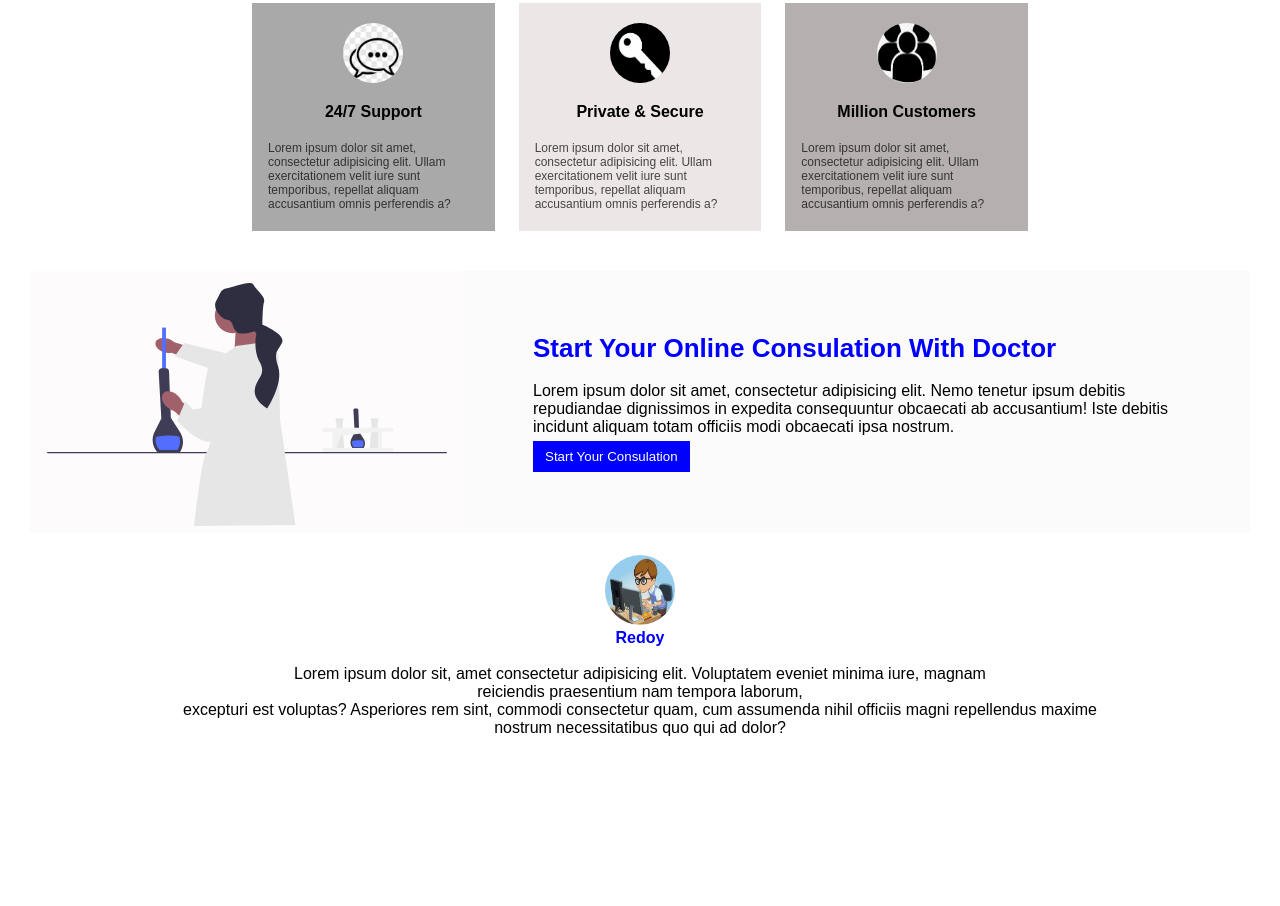
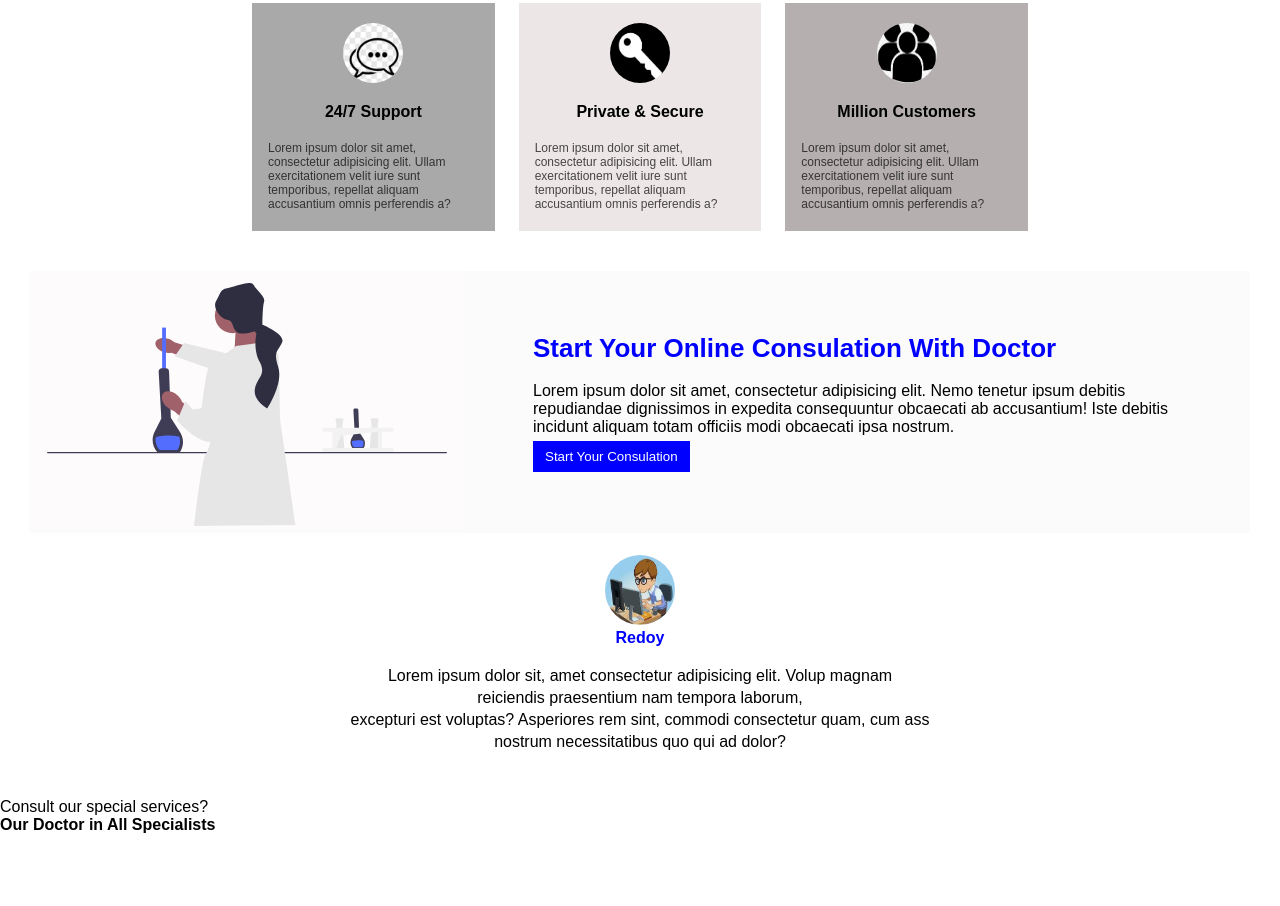
Before and after one commit to redoyhossin/Public-Hospital, a plain HTML site: page index.html in a window 1280 px wide. Shown: the part 665-1571 px from the top of the page. Before the commit the page ends 1402 px from the top, so only its background shows below. Drawn offline with Linux system fonts and the light colour scheme.

Commit message:
About_me

```diff
--- a/index.html
+++ b/index.html
@@ -157,19 +157,51 @@
                     Redoy
                 </h4>
                 <br>
-                <p>Lorem ipsum dolor sit, amet consectetur adipisicing elit. Voluptatem eveniet minima iure,
+                <p style="line-height: 22px;">Lorem ipsum dolor sit, amet consectetur adipisicing elit. Volup
                     magnam <br> reiciendis praesentium nam tempora laborum, <br> excepturi est
-                    voluptas? Asperiores rem sint, commodi consectetur quam, cum assumenda nihil officiis magni
-                    repellendus maxime <br> nostrum necessitatibus
+                    voluptas? Asperiores rem sint, commodi consectetur quam, cum ass <br> nostrum necessitatibus
                     quo
                     qui ad dolor?</p>
             </div>
         </section>
 
 
+
+
         <!---------------------------------------------
                         About_me
 ----------------------------------------------------------------------------------->
+
+
+        <!-- Specialists--------------------/***********/ -->
+
+        <section class="Specialists">
+            <div class="Specialists_text">
+                <p>
+                    Consult our special services?
+
+                </p>
+                <h4>
+                    Our Doctor in All Specialists
+                </h4>
+            </div>
+
+            <div class="Specialists_head">
+                <div>
+                    <img src="" alt="">
+                </div>
+                <div>
+                    <img src="" alt="">
+                </div>
+                <div>
+                    <img src="" alt="">
+                </div>
+                <div>
+                    <img src="" alt="">
+                </div>
+            </div>
+        </section>
+        <!-- Specialists--------------------/***********/ -->
 
     </main>
 
--- a/style.css
+++ b/style.css
@@ -178,10 +178,11 @@ about_us
 /**************
  Consulation ********************/
 
- .Consulation_main{
-    background-color:rgba(236, 231, 226, 0.158) ;
+.Consulation_main {
+    background-color: rgba(236, 231, 226, 0.158);
 
 }
+
 .Consulation_main {
 
     margin: 22px 30px;
@@ -193,18 +194,19 @@ about_us
 
 
 
-.Consulation_text{
+.Consulation_text {
     padding-right: 80px;
 
 }
-.Consulation_text h3{
-  margin-bottom: 18px;
-  color: blue;
-  font-size: 26px;
+
+.Consulation_text h3 {
+    margin-bottom: 18px;
+    color: blue;
+    font-size: 26px;
 
 }
 
-.Consulation_btn{
+.Consulation_btn {
     margin-top: 5px;
     background-color: blue;
     color: white;
@@ -219,25 +221,37 @@ about_us
  Consulation ********************/
 
 
- /*********************************************************
+/*********************************************************
                                                            About_me
                                                            ***********************************************************/
 
-.about_me{
+.about_me {
     text-align: center;
+    margin-bottom: 45px;
 }
 
-.about_me img{
+.about_me img {
     width: 70px;
     height: 70px;
     border-radius: 100%;
 }
 
- /*********************************************************
+/*********************************************************
                                                            About_me
                                                            ***********************************************************/
+/*****************************************
+------------------Specialists
+******************************/
 
 
+
+/*****************************************
+------------------Specialists
+******************************/
+
+/*----------------*****************---------------------------
+-------------------*****************media_quary
+*************************************************************--------------------------------------------------------*****/
 @media (max-width:769px) {
     #nav-hed {
         display: flex;
@@ -260,3 +274,8 @@ about_us
         margin: 22px 0px;
     }
 }
+
+
+/*----------------*****************---------------------------
+-------------------*****************media_quary
+*************************************************************--------------------------------------------------------*****/
```
